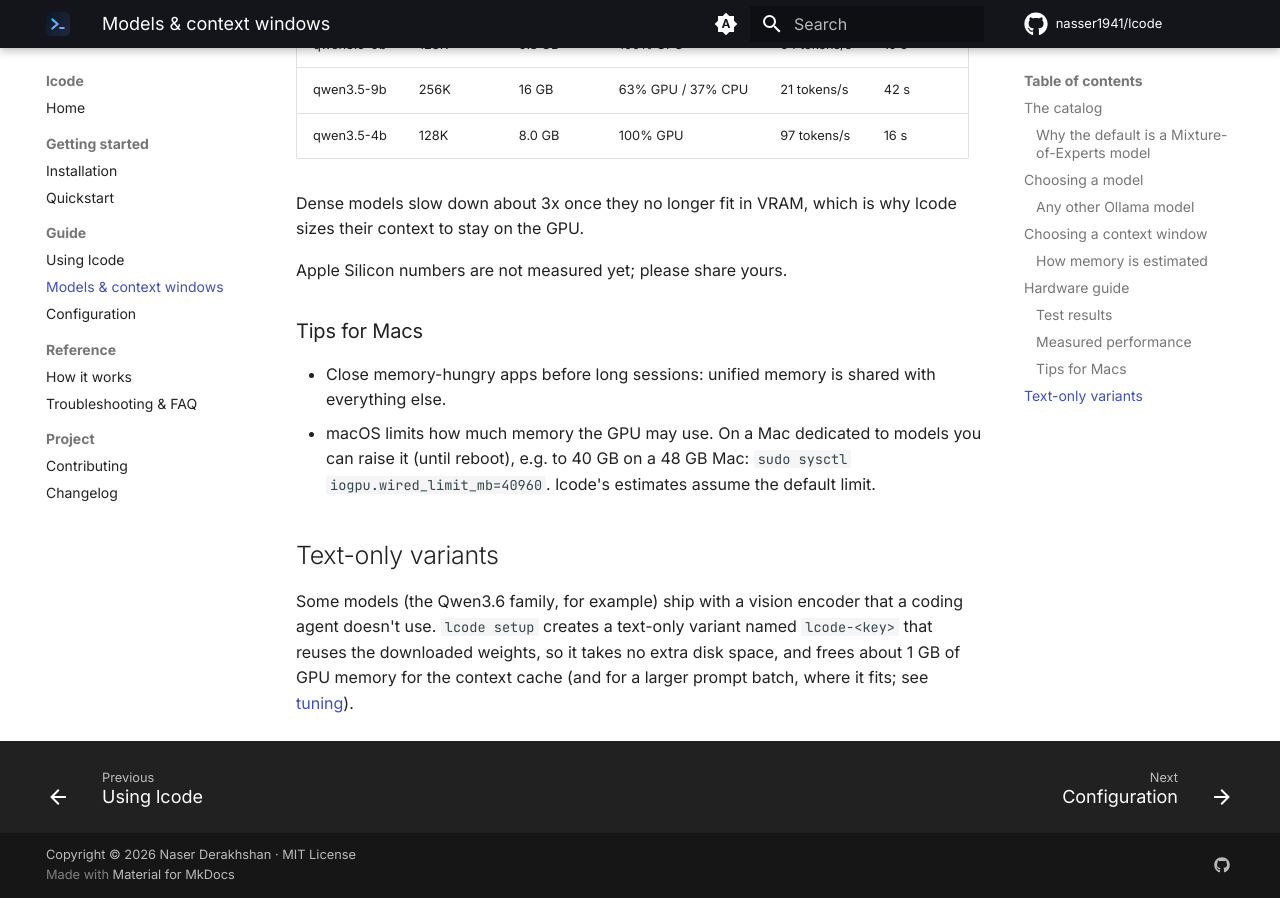
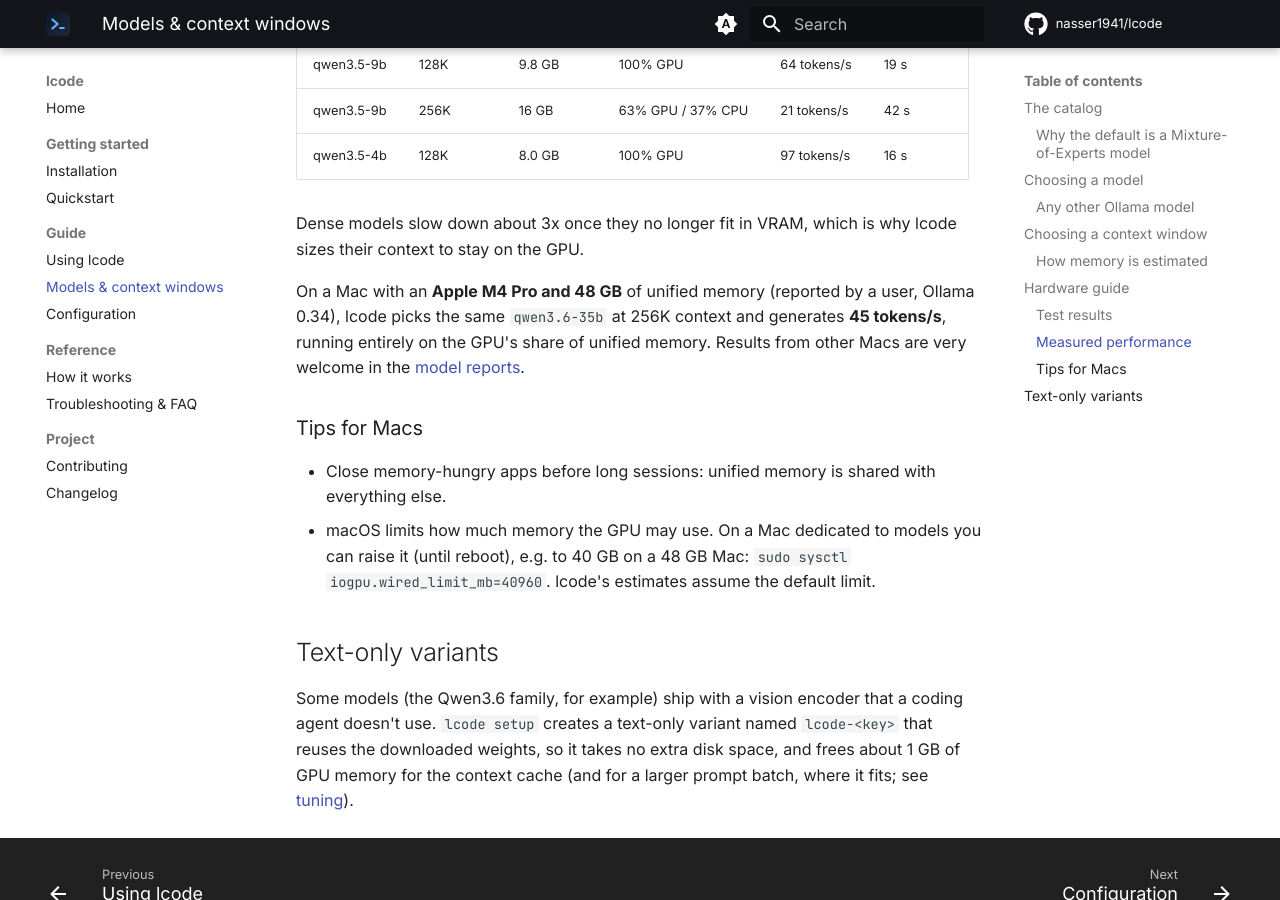
Before and after one commit to nasser1941/lcode, an MkDocs documentation site: the page built from docs/models.md, in a window 1280 px wide and 900 px high, scrolled down 5890 px. Built offline with MkDocs 1.6.1 and Material for MkDocs 9.7.7, drawn with Linux system fonts in a browser that asks for light colours; comment, search, counter and statistics services are not loaded; some of the changed text lies outside the part shown.

Commit message:
Add measured Apple Silicon results; refresh the README roadmap (#20)
- A user's Apple M4 Pro with 48 GB runs qwen3.6-35b at 256K context at
  45 tokens/s; add it to the models guide, hardware table, home page
  and README
- The README roadmap still listed web tools and PyPI packaging, which
  have shipped; point it at the pinned Roadmap issue and the open
  feature issues instead

Co-authored-by: Naser Derakhshan <9349840+nasser1941@users.noreply.github.com>
Co-authored-by: Claude Opus 5.5 <noreply@anthropic.com>

```diff
--- a/docs/models.md
+++ b/docs/models.md
@@ -138,7 +138,7 @@ results on your machine are welcome in the
 | Mac with M4, 16 GB | ~11 GB | qwen3.5-9b | 64K | fast |
 | Mac with M4 / M4 Pro, 24 GB | ~16 GB | qwen3.5-9b | 256K | fast |
 | Mac with M4 Pro / M4 Max, 36 GB | ~24 GB | qwen3.6-35b | 64K | fast |
-| Mac with M4 Pro, 48 GB | ~36 GB | qwen3.6-35b | 256K | fast |
+| Mac with M4 Pro, 48 GB | ~36 GB | qwen3.6-35b | 256K | fast (measured: 45 tok/s) |
 | Mac with M4 Max, 64–128 GB | 48–96 GB | qwen3.6-35b | 256K | fast |
 | NVIDIA 8 GB + 16 GB RAM | ~16 GB | gpt-oss-20b | 64K | good (experts in RAM) |
 | NVIDIA 8–16 GB + 32 GB RAM | 32–40 GB | qwen3.6-35b | 256K | good (experts in RAM) |
@@ -200,7 +200,10 @@ The small models on the same GPU (a bug-fix task: read, run the failing tests, e
 Dense models slow down about 3x once they no longer fit in VRAM, which is why lcode sizes their
 context to stay on the GPU.
 
-Apple Silicon numbers are not measured yet; please share yours.
+On a Mac with an **Apple M4 Pro and 48 GB** of unified memory (reported by a user, Ollama 0.34), lcode
+picks the same `qwen3.6-35b` at 256K context and generates **45 tokens/s**, running entirely on the
+GPU's share of unified memory. Results from other Macs are very welcome in the
+[model reports](https://github.com/nasser1941/lcode/issues/new?template=model_request.yml).
 
 ### Tips for Macs
 
```
Also changed, not shown: README.md (+9 -7 lines), docs/index.md (+2 -2 lines).
